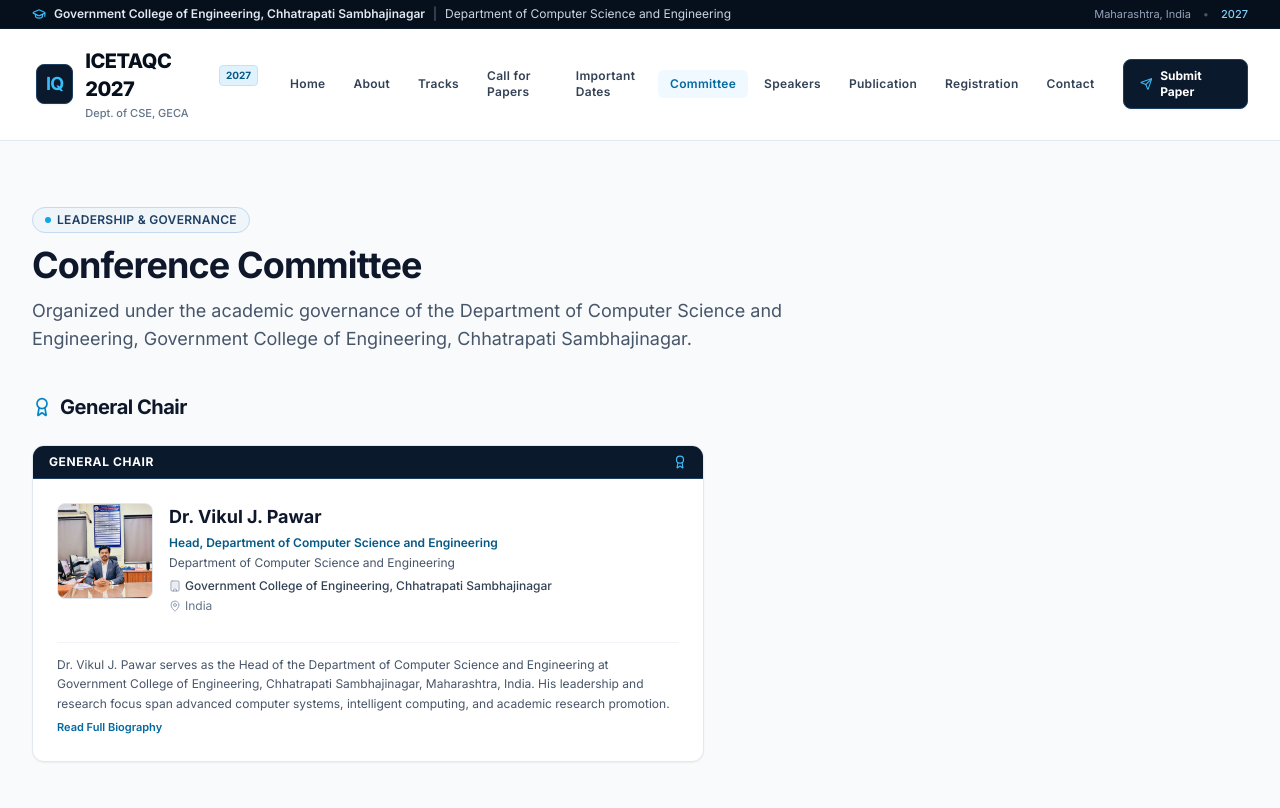
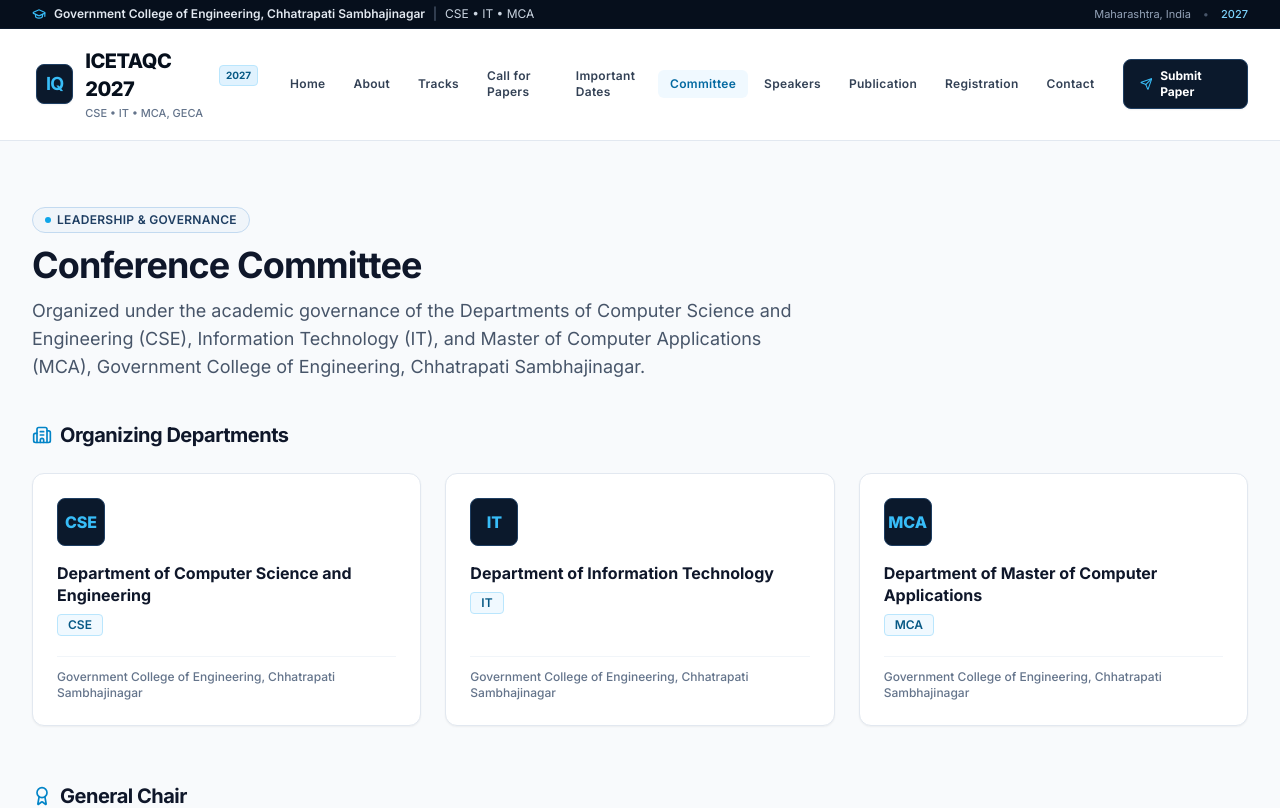
Before and after one commit to shubhammadane/ICETA, a React (Vite) app: page /committee in a window 1280 px wide. Shown: the top 808 px of the page. Built offline with nearby package versions, Linux system fonts and the light colour scheme.

Commit message:
feat: initialize project structure with core pages, reusable components, and conference data configuration.

```diff
--- a/index.html
+++ b/index.html
@@ -7,9 +7,9 @@
     <!-- Primary SEO Meta Tags -->
     <title>ICETAQC 2027 | International Conference on AI, Quantum Computing and Cybersecurity</title>
     <meta name="title" content="ICETAQC 2027 | International Conference on AI, Quantum Computing and Cybersecurity" />
-    <meta name="description" content="ICETAQC 2027 is an international conference organized by the Department of Computer Science and Engineering, Government College of Engineering, Chhatrapati Sambhajinagar, focusing on Artificial Intelligence, Machine Learning, Image Processing, Computer Vision, Quantum Computing, Cybersecurity and emerging technologies." />
-    <meta name="keywords" content="ICETAQC 2027, Artificial Intelligence, Machine Learning, Quantum Computing, Quantum AI, Cybersecurity, Post-Quantum Cryptography, Data Science, GECA, Government College of Engineering Chhatrapati Sambhajinagar, Computer Science Conference, Academic Research" />
-    <meta name="author" content="Department of Computer Science and Engineering, Government College of Engineering, Chhatrapati Sambhajinagar" />
+    <meta name="description" content="ICETAQC 2027 is an international conference jointly organized by the Departments of Computer Science and Engineering (CSE), Information Technology (IT), and Master of Computer Applications (MCA), Government College of Engineering, Chhatrapati Sambhajinagar, focusing on Artificial Intelligence, Machine Learning, Image Processing, Computer Vision, Quantum Computing, Cybersecurity and emerging technologies." />
+    <meta name="keywords" content="ICETAQC 2027, Artificial Intelligence, Machine Learning, Quantum Computing, Quantum AI, Cybersecurity, Post-Quantum Cryptography, Data Science, GECA, Government College of Engineering Chhatrapati Sambhajinagar, CSE, IT, MCA, Academic Research" />
+    <meta name="author" content="Departments of Computer Science and Engineering (CSE), Information Technology (IT), and Master of Computer Applications (MCA), Government College of Engineering, Chhatrapati Sambhajinagar" />
     <meta name="robots" content="index, follow" />
     <meta name="theme-color" content="#0b192c" />
 
@@ -17,7 +17,7 @@
     <meta property="og:type" content="website" />
     <meta property="og:url" content="https://geca.ac.in/" />
     <meta property="og:title" content="ICETAQC 2027 | International Conference on AI, Quantum Computing and Cybersecurity" />
-    <meta property="og:description" content="International academic conference organized by Department of CSE, Government College of Engineering, Chhatrapati Sambhajinagar, Maharashtra, India." />
+    <meta property="og:description" content="International academic conference jointly organized by the Departments of CSE, IT, and MCA, Government College of Engineering, Chhatrapati Sambhajinagar, Maharashtra, India." />
     <meta property="og:site_name" content="ICETAQC 2027" />
 
     <!-- Twitter -->
--- a/src/components/Footer.jsx
+++ b/src/components/Footer.jsx
@@ -35,7 +35,7 @@
                 Organized by:
               </p>
               <p className="font-semibold text-white">
-                {conferenceData.department}
+                CSE • IT • MCA
               </p>
               <p>
                 {conferenceData.institution}
@@ -137,7 +137,7 @@
               © {conferenceData.year} {conferenceData.shortName}. All rights reserved.
             </p>
             <p className="text-[11px] text-slate-500 mt-0.5">
-              Organized by Department of Computer Science and Engineering, Government College of Engineering, Chhatrapati Sambhajinagar.
+              Organized by CSE • IT • MCA, Government College of Engineering, Chhatrapati Sambhajinagar.
             </p>
           </div>
 
--- a/src/components/Header.jsx
+++ b/src/components/Header.jsx
@@ -34,7 +34,7 @@
             <GraduationCap className="w-3.5 h-3.5 text-sky-400 shrink-0 hidden sm:inline" />
             <span className="font-semibold text-slate-200">{conferenceData.institution}</span>
             <span className="text-slate-500 hidden md:inline">|</span>
-            <span className="text-slate-300 hidden md:inline">{conferenceData.department}</span>
+            <span className="text-slate-300 hidden md:inline">{conferenceData.departmentShort}</span>
           </div>
           <div className="flex items-center gap-3 text-slate-400 text-[11px]">
             <span>{conferenceData.stateAndCountry}</span>
--- a/src/components/Hero.jsx
+++ b/src/components/Hero.jsx
@@ -24,7 +24,7 @@
             {/* Institution Badge */}
             <div className="inline-flex items-center gap-2 px-3 py-1.5 rounded-full bg-white/10 border border-white/15 text-xs text-sky-300 font-medium">
               <Building2 className="w-3.5 h-3.5 text-sky-400" />
-              <span>{conferenceData.department}</span>
+              <span>Jointly Organized by CSE • IT • MCA</span>
               <span className="text-white/30 hidden sm:inline">•</span>
               <span className="text-slate-300 hidden sm:inline">{conferenceData.institutionShort}</span>
             </div>
--- a/src/components/InstitutionalSection.jsx
+++ b/src/components/InstitutionalSection.jsx
@@ -92,7 +92,7 @@
               {/* Editable Placeholders for Accreditations / Establishment */}
               <div className="pt-4 border-t border-slate-100 space-y-2 text-xs">
                 <div className="flex justify-between py-1 border-b border-slate-100">
-                  <span className="text-slate-500 font-medium">Department Head:</span>
+                  <span className="text-slate-500 font-medium">Head of Department (CSE):</span>
                   <span className="text-slate-900 font-bold">Dr. Vikul J. Pawar</span>
                 </div>
                 <div className="flex justify-between py-1 border-b border-slate-100">
--- a/src/data/conferenceData.js
+++ b/src/data/conferenceData.js
@@ -14,11 +14,25 @@
   year: "2027",
   edition: "1st International Edition",
 
-  // Organizing Institution & Department
+  // Organizing Institution & Departments
   institution: "Government College of Engineering, Chhatrapati Sambhajinagar",
   institutionShort: "GECA",
-  department: "Department of Computer Science and Engineering",
-  departmentShort: "Dept. of CSE",
+  department: "Departments of Computer Science and Engineering (CSE), Information Technology (IT), and Master of Computer Applications (MCA)",
+  departmentShort: "CSE • IT • MCA",
+  organizingDepartments: [
+    {
+      shortName: "CSE",
+      name: "Department of Computer Science and Engineering"
+    },
+    {
+      shortName: "IT",
+      name: "Department of Information Technology"
+    },
+    {
+      shortName: "MCA",
+      name: "Department of Master of Computer Applications"
+    }
+  ],
   stateAndCountry: "Maharashtra, India",
   venue: "Government College of Engineering, Chhatrapati Sambhajinagar, Maharashtra, India",
   locationTag: "2027 | Chhatrapati Sambhajinagar, Maharashtra, India",
@@ -429,10 +443,10 @@
   institutional: {
     name: "Government College of Engineering, Chhatrapati Sambhajinagar",
     shortName: "GECA",
-    departmentName: "Department of Computer Science and Engineering",
+    departmentName: "Departments of Computer Science & Engineering, Information Technology, and Master of Computer Applications",
     location: "Railway Station Road, Osmanpura, Chhatrapati Sambhajinagar (Aurangabad), Maharashtra 431005, India",
     overview: "Government College of Engineering, Chhatrapati Sambhajinagar is one of the premier autonomous engineering institutions established by the Government of Maharashtra. The college boasts a legacy of academic excellence, cutting-edge technical education, and pioneering research contributions across engineering disciplines.",
-    departmentOverview: "The Department of Computer Science and Engineering is committed to delivering state-of-the-art education and research in emerging paradigms of computing. With dedicated faculty, modern computing laboratories, and high-impact industry liaisons, the department actively conducts research in Artificial Intelligence, Cyber Defense, Cloud Systems, and Data Science.",
+    departmentOverview: "The conference is jointly organized by the Department of Computer Science and Engineering, the Department of Information Technology, and the Department of Master of Computer Applications. These departments are committed to delivering state-of-the-art education and research in emerging paradigms of computing, equipped with modern computing laboratories and active research initiatives in Artificial Intelligence, Cyber Defense, Cloud Systems, and Data Science.",
     highlights: [
       { title: "Autonomous Status", desc: "Autonomous engineering institute affiliated to Dr. Babasaheb Ambedkar Marathwada University." },
       { title: "Academic Programs", desc: "Undergraduate (B.Tech), Postgraduate (M.Tech), and Doctoral (Ph.D.) research programs in CSE." },
--- a/src/pages/About.jsx
+++ b/src/pages/About.jsx
@@ -38,7 +38,7 @@
                 Conference Purpose & Academic Focus
               </h3>
               <p>
-                The <strong>{conferenceData.fullName} ({conferenceData.shortName})</strong> is organized by the <strong>{conferenceData.department}</strong> at <strong>{conferenceData.institution}</strong>. The conference serves as a high-impact international platform engineered to bring together researchers, academicians, scientists, industry practitioners, and engineering students across the globe.
+                The <strong>{conferenceData.fullName} ({conferenceData.shortName})</strong> is jointly organized by the <strong>Department of Computer Science and Engineering (CSE)</strong>, <strong>Department of Information Technology (IT)</strong>, and <strong>Department of Master of Computer Applications (MCA)</strong> under <strong>{conferenceData.institution}, {conferenceData.stateAndCountry}</strong>. The conference serves as a high-impact international platform engineered to bring together researchers, academicians, scientists, industry practitioners, and engineering students across the globe.
               </p>
               <p>
                 The accelerating convergence of Artificial Intelligence, Quantum Information Science, and Advanced Cybersecurity represents one of the most transformative frontiers in modern computer science. {conferenceData.shortName} is conceived to critically explore this intersection, providing an open, academically rigorous venue for presenting novel foundational models, algorithmic optimizations, quantum hardware advancements, and post-quantum cryptographic defenses.
@@ -113,17 +113,23 @@
             {/* Organizing Body Card */}
             <div className="bg-white rounded-xl border border-slate-200 p-6 shadow-sm space-y-3">
               <h4 className="text-xs font-bold uppercase tracking-wider text-slate-500">
-                Organizing Entity
+                Joint Organizing Departments
               </h4>
-              <p className="font-bold text-slate-900 text-sm sm:text-base">
-                {conferenceData.department}
-              </p>
-              <p className="text-xs text-slate-600">
-                {conferenceData.institution}
-              </p>
-              <p className="text-xs text-slate-500">
-                {conferenceData.venue}
-              </p>
+              <div className="space-y-1.5">
+                {conferenceData.organizingDepartments.map((dept) => (
+                  <p key={dept.shortName} className="font-bold text-slate-900 text-xs sm:text-sm">
+                    {dept.name} ({dept.shortName})
+                  </p>
+                ))}
+              </div>
+              <div className="pt-2 border-t border-slate-100 text-xs space-y-1">
+                <p className="font-semibold text-slate-700">
+                  {conferenceData.institution}
+                </p>
+                <p className="text-slate-500">
+                  {conferenceData.venue}
+                </p>
+              </div>
             </div>
 
           </div>
--- a/src/pages/Committee.jsx
+++ b/src/pages/Committee.jsx
@@ -19,6 +19,42 @@
           title="Conference Committee"
           subtitle={`Organized under the academic governance of the ${conferenceData.department}, ${conferenceData.institution}.`}
         />
+
+        {/* Organizing Departments */}
+        <div className="mb-14">
+          <div className="flex items-center gap-2 mb-6">
+            <Building2 className="w-5 h-5 text-sky-600" />
+            <h3 className="text-xl font-bold text-slate-900 tracking-tight">
+              Organizing Departments
+            </h3>
+          </div>
+
+          <div className="grid grid-cols-1 md:grid-cols-3 gap-6">
+            {conferenceData.organizingDepartments.map((dept) => (
+              <div
+                key={dept.shortName}
+                className="bg-white rounded-xl border border-slate-200 p-6 shadow-sm hover:shadow-academic-hover transition-all flex flex-col justify-between"
+              >
+                <div>
+                  <div className="w-12 h-12 rounded-lg bg-navy-900 text-sky-400 flex items-center justify-center font-extrabold text-base mb-4 border border-navy-800">
+                    <span>{dept.shortName}</span>
+                  </div>
+                  <h4 className="font-bold text-base text-slate-900 leading-snug">
+                    {dept.name}
+                  </h4>
+                  <span className="inline-block mt-2 px-2.5 py-0.5 rounded text-xs font-semibold bg-sky-50 text-sky-800 border border-sky-200">
+                    {dept.shortName}
+                  </span>
+                </div>
+                <div className="mt-5 pt-3 border-t border-slate-100">
+                  <p className="text-xs text-slate-500 font-medium">
+                    {conferenceData.institution}
+                  </p>
+                </div>
+              </div>
+            ))}
+          </div>
+        </div>
 
         {/* General Chair Spotlight */}
         <div className="mb-14">
--- a/src/pages/Contact.jsx
+++ b/src/pages/Contact.jsx
@@ -25,7 +25,7 @@
         <SectionTitle
           tag="Communications & Inquiries"
           title="Contact Conference Secretariat"
-          subtitle={`Reach out to the organizing team and Department of Computer Science and Engineering for academic inquiries, paper submissions, and logistics.`}
+          subtitle={`Reach out to the organizing team across the Departments of CSE, IT, and MCA for academic inquiries, paper submissions, and logistics.`}
         />
 
         <div className="grid grid-cols-1 lg:grid-cols-12 gap-10 items-start">
@@ -56,7 +56,7 @@
                   <div>
                     <span className="font-bold text-slate-900 block">Host Institution:</span>
                     <p>{conferenceData.institution}</p>
-                    <p className="text-slate-500">{conferenceData.department}</p>
+                    <p className="text-slate-500 font-medium mt-0.5">Jointly Organized by Departments of CSE, IT & MCA</p>
                   </div>
                 </div>
 
--- a/src/pages/Home.jsx
+++ b/src/pages/Home.jsx
@@ -87,7 +87,7 @@
 
               <div className="text-sm sm:text-base text-slate-600 space-y-4 leading-relaxed">
                 <p>
-                  The <strong>{conferenceData.fullName} ({conferenceData.shortName})</strong> is organized by the <strong>{conferenceData.department}</strong> at <strong>{conferenceData.institution}</strong>.
+                  The <strong>{conferenceData.fullName} ({conferenceData.shortName})</strong> is organized by the Departments of Computer Science and Engineering (CSE), Information Technology (IT), and Master of Computer Applications (MCA), Government College of Engineering, Chhatrapati Sambhajinagar.
                 </p>
                 <p>
                   As computing paradigms rapidly transition into intelligent, distributed, and post-quantum regimes, {conferenceData.shortName} serves as a premier international scholarly forum. The conference brings together world-class researchers, faculty, industry practitioners, and scholars to present novel theoretical insights, discuss robust experimental validations, and deliberate on ethical computing imperatives.
```
